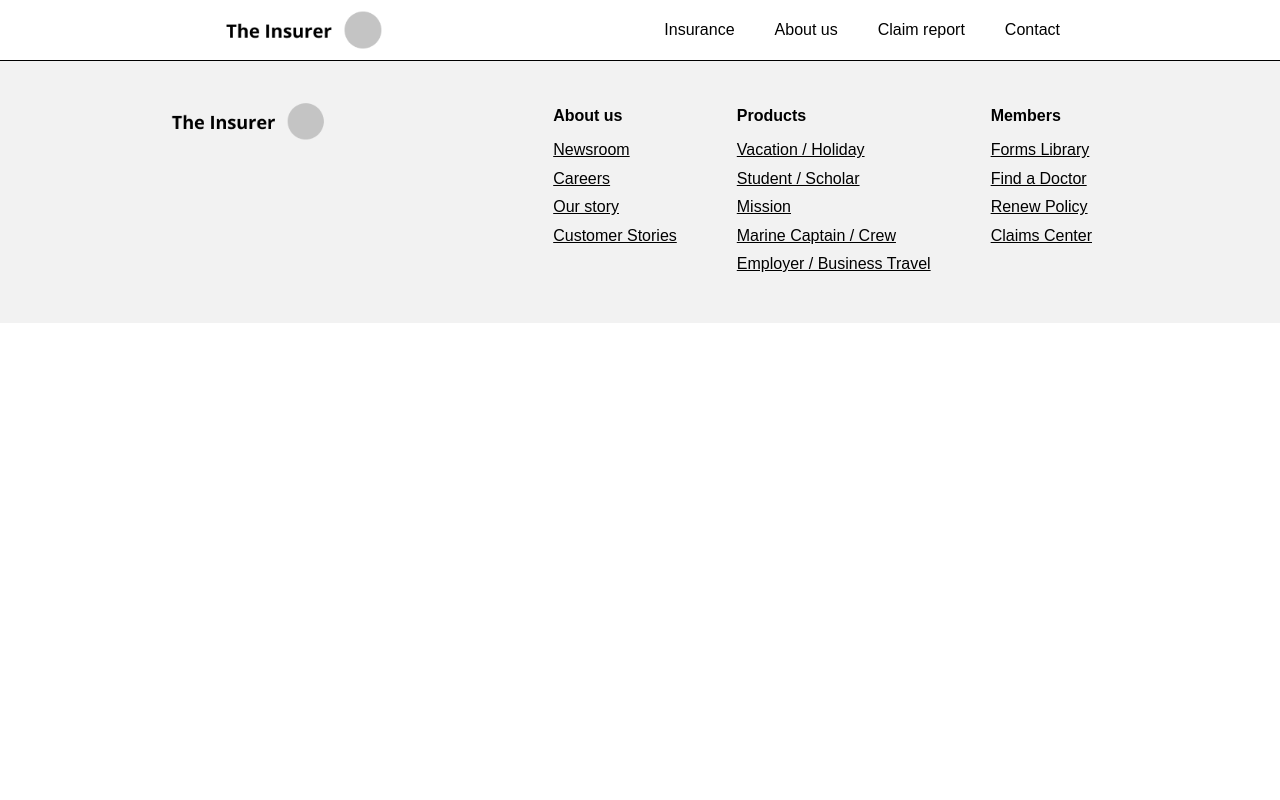
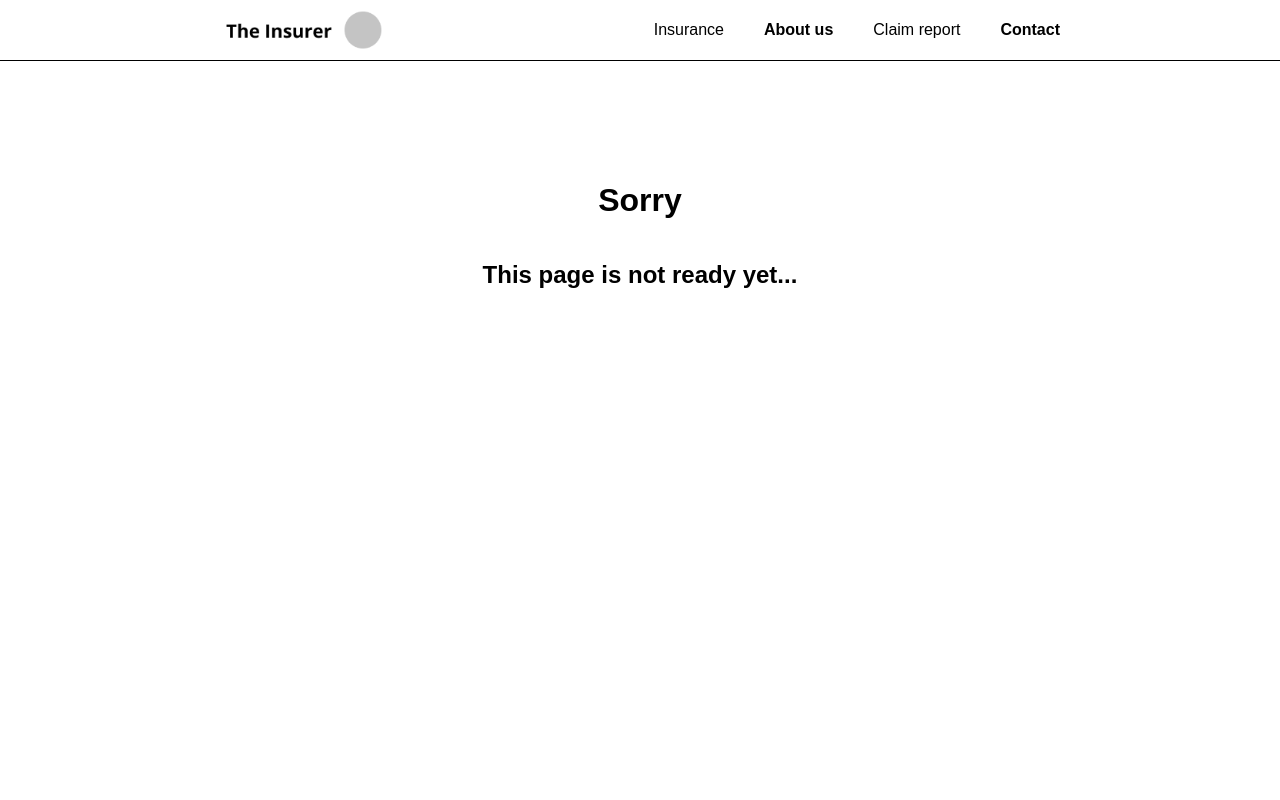
Before and after one commit to KajKas/a11y, a React (Create React App) app: page /not-found in a window 1280 px wide. Shown: the top 800 px of the page. Built offline with nearby package versions, Linux system fonts and the light colour scheme.

Commit message:
review refactor

```diff
--- a/package.json
+++ b/package.json
@@ -1,5 +1,5 @@
 {
-  "homepage": "http://KajKas.github.io/a11y",
+  "homepage": "http://KajKas.github.io/",
   "name": "a11y",
   "version": "0.1.0",
   "private": true,
--- a/src/App.js
+++ b/src/App.js
@@ -1,4 +1,5 @@
 import {Route, Switch, BrowserRouter} from 'react-router-dom';
+import styled from "styled-components";
 
 import {Navigation} from "./components/Navigation/Navigation";
 import {Insurance} from "./modules/Insurance/Insurance";
@@ -6,11 +7,15 @@ import {AboutUs} from "./modules/AboutUs/AboutUs";
 import {ClaimReport} from "./modules/ClaimReport/ClaimReport";
 import {Contact} from "./modules/Contact/Contact";
 import {Footer} from "./components/Footer/Footer";
+import {NotFound} from "./modules/NotFound/NotFound";
 
+const Container = styled.div`
+  height: 100vh;
+`;
 
 function App() {
   return (
-    <>
+    <Container>
       <BrowserRouter>
         <Navigation/>
         <Switch>
@@ -18,10 +23,11 @@ function App() {
           <Route exact path='/about-us' component={AboutUs}/>
           <Route exact path='/claim-report' component={ClaimReport}/>
           <Route exact path='/contact' component={Contact}/>
+          <Route exact path='/not-found' component={NotFound}/>
         </Switch>
         <Footer/>
       </BrowserRouter>
-    </>
+    </Container>
   );
 }
 
--- a/src/components/Button/Button.js
+++ b/src/components/Button/Button.js
@@ -15,8 +15,8 @@ const StyledButton = styled.button`
   align-self: ${props => props.align};
 `;
 
-export const Button = ({ isDark, text, align }) => {
+export const Button = ({ isDark, text, align, onClick }) => {
   return (
-    <StyledButton isDark={isDark} align={align}>{text}</StyledButton>
+    <StyledButton isDark={isDark} align={align} onClick={onClick}>{text}</StyledButton>
   )
 }
--- a/src/components/Footer/FooterList/FooterList.js
+++ b/src/components/Footer/FooterList/FooterList.js
@@ -32,7 +32,7 @@ export const FooterList = ({linkList}) => {
   return (
     <Wrapper>
       <Title>{linkList.title}</Title>
-      <List>{linkList.links.map(link => <li key={link}><a href="#">{link}</a></li>)}</List>
+      <List>{linkList.links.map(link => <li key={link}><a href="/not-found">{link}</a></li>)}</List>
     </Wrapper>
   )
 }
--- a/src/components/Navigation/Navigation.js
+++ b/src/components/Navigation/Navigation.js
@@ -55,9 +55,9 @@ export const Navigation = () => {
       <Logo to="/" aria-label='go to homepage'><img src={logo} alt="logo" /></Logo>
       {isDesktop ? <div>
         <StyledNavLink exact to='/'>Insurance</StyledNavLink>
-        <StyledNavLink exact to='/about-us'>About us</StyledNavLink>
+        <StyledNavLink exact to='/not-found'>About us</StyledNavLink>
         <StyledNavLink exact to='/claim-report'>Claim report</StyledNavLink>
-        <StyledNavLink exact to='/contact'>Contact</StyledNavLink>
+        <StyledNavLink exact to='/not-found'>Contact</StyledNavLink>
       </div> : <Hamburger aria-label='menu' icon={faBars} />}
     </Wrapper>
   )
--- a/src/modules/Insurance/Header/Header.js
+++ b/src/modules/Insurance/Header/Header.js
@@ -55,7 +55,7 @@ export const Header = () => {
           <p>Lorem ipsum dolor sit amet, consectetur adipisicing elit. Ab alias aperiam atque commodi, culpa eaque
             explicabo
             facilis hic ipsa modi, natus nobis porro possimus quam quod repellendus sequi vel voluptatem?</p>
-          <a href="#">Order now</a>
+          <a href="/not-found">Order now</a>
         </BannerText>
       </Banner>
     </Wrapper>
--- a/src/modules/Insurance/Main/CallToAction/CallToAction.js
+++ b/src/modules/Insurance/Main/CallToAction/CallToAction.js
@@ -1,5 +1,7 @@
 import React from "react";
 import styled from "styled-components";
+import {useHistory} from "react-router-dom";
+
 import {Button} from "../../../../components/Button/Button";
 
 const Wrapper = styled.section`
@@ -49,6 +51,7 @@ const Buttons = styled.div`
 `;
 
 export const CallToAction = () => {
+  const history = useHistory();
 
   return (
     <Wrapper>
@@ -57,8 +60,8 @@ export const CallToAction = () => {
         <p>Contact us to order now</p>
       </Text>
       <Buttons>
-        <Button text='Call Us' />
-        <Button isDark text='Send a Message' />
+        <Button text='Call Us' onClick={() => history.push('/not-found')} />
+        <Button isDark text='Send a Message' onClick={() => history.push('/not-found')} />
       </Buttons>
     </Wrapper>
   )
--- /dev/null
+++ b/src/modules/NotFound/NotFound.js
@@ -0,0 +1,20 @@
+import React from "react";
+
+import styled from "styled-components";
+
+const Container = styled.div`
+  display: flex;
+  flex-direction: column;
+  align-items: center;
+  height: 100%;
+  padding-top: 100px;
+`;
+
+export const NotFound = () => {
+  return (
+    <Container>
+      <h1>Sorry</h1>
+      <h2>This page is not ready yet...</h2>
+    </Container>
+  )
+}
```
